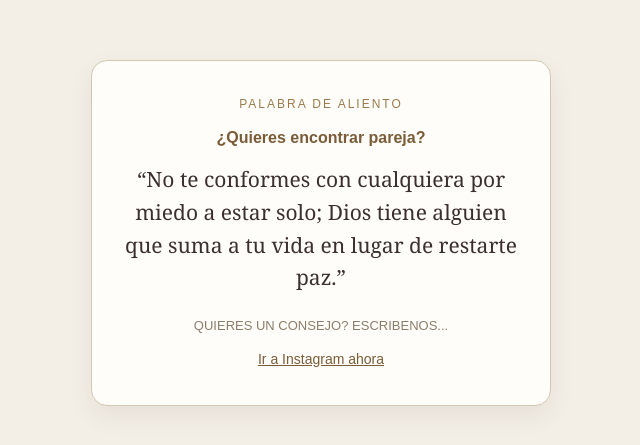
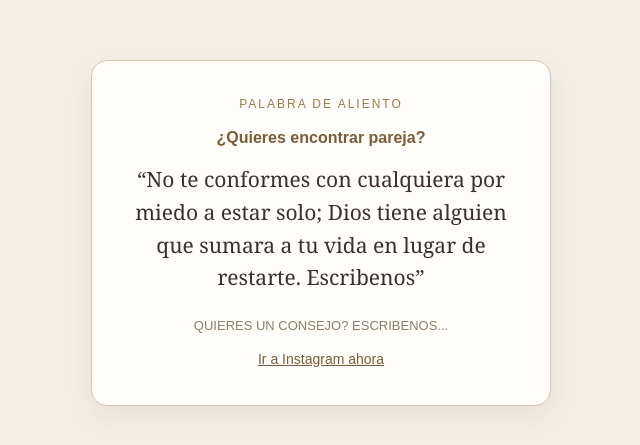
Before and after one commit to redesicj483-ship-it/codigo-qr, a plain HTML site: page index.html in a window 1280 px wide. Shown: the part 167-612 px from the top of the page, without its empty margins (319-959 px from the left). Drawn offline with Linux system fonts and the light colour scheme.

Commit message:
Update index.html

```diff
--- a/index.html
+++ b/index.html
@@ -82,7 +82,7 @@
     <p class="pregunta">¿Quieres encontrar pareja?</p>
 
     <p class="versiculo">
-      “No te conformes con cualquiera por miedo a estar solo; Dios tiene alguien que suma a tu vida en lugar de restarte paz.”
+      “No te conformes con cualquiera por miedo a estar solo; Dios tiene alguien que sumara a tu vida en lugar de restarte. Escribenos”
     </p>
 
     <p class="aviso">QUIERES UN CONSEJO? ESCRIBENOS...</p>
```
